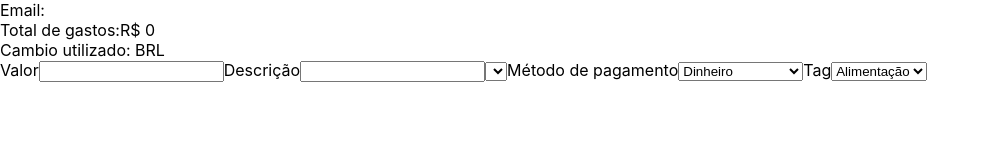
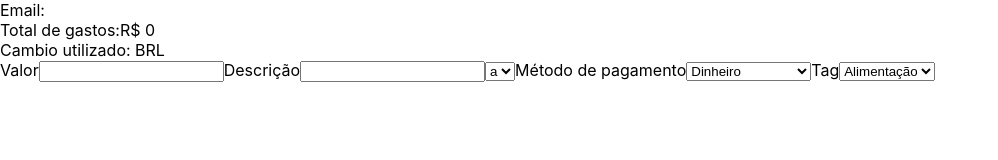
Before and after one commit to cae07/sd-013-a-project-trybewallet, a React (Create React App) app: page /carteira in a window 1280 px wide. Shown: the top 160 px of the page, without its empty margins (0-998 px from the left). Built offline with nearby package versions, Linux system fonts and the light colour scheme.

Commit message:
desafio6

```diff
--- a/src/pages/FormWallet.js
+++ b/src/pages/FormWallet.js
@@ -26,7 +26,7 @@ class FormWallet extends React.Component {
           <label htmlFor="moeda">
             <select id="moeda">
               Moeda
-                <option></option>
+              <option>a</option>
             </select>
           </label>
           <label htmlFor="metodo">
@@ -49,7 +49,8 @@ class FormWallet extends React.Component {
           </label>
         </form>
       </div>
-    )
+    );
   }
 }
+
 export default FormWallet;
```
Lines whose indentation alone changed are shown as unchanged.
